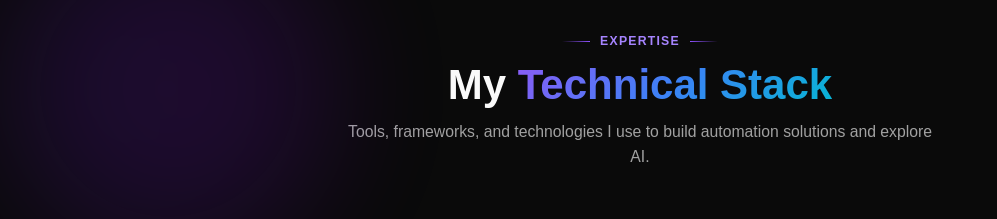
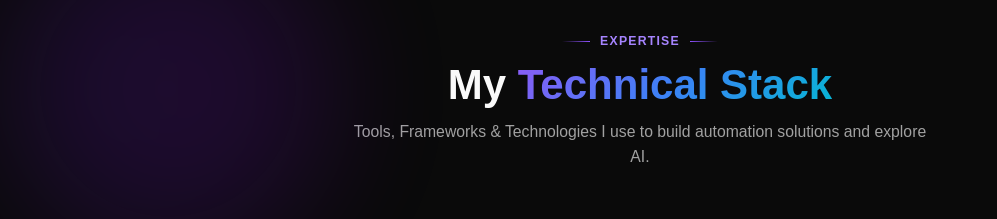
Before and after one commit to JaydeepAI/JaydeepAI.github.io, a React (Vite) app: page / in a window 1280 px wide. Shown: the part 2260-2479 px from the top of the page, without its empty margins (0-997 px from the left). Built offline with nearby package versions, Linux system fonts and the light colour scheme.

Commit message:
Update ExpertiseSection.tsx

```diff
--- a/src/app/components/ExpertiseSection.tsx
+++ b/src/app/components/ExpertiseSection.tsx
@@ -128,7 +128,7 @@ export function ExpertiseSection() {
             My <span className="gradient-text">Technical Stack</span>
           </h2>
           <p className="text-muted-foreground text-lg max-w-2xl mx-auto">
-            Tools, frameworks, and technologies I use to build automation solutions and explore AI.
+            Tools, Frameworks & Technologies I use to build automation solutions and explore AI.
           </p>
         </div>
 
```
